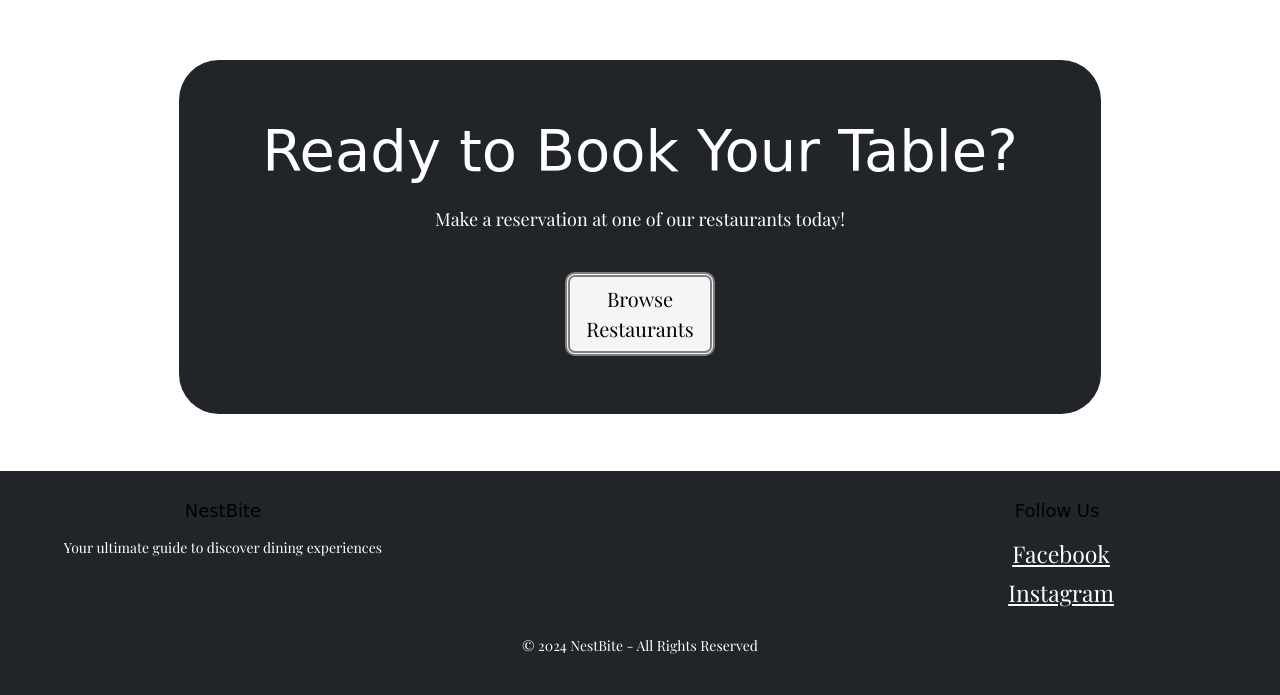
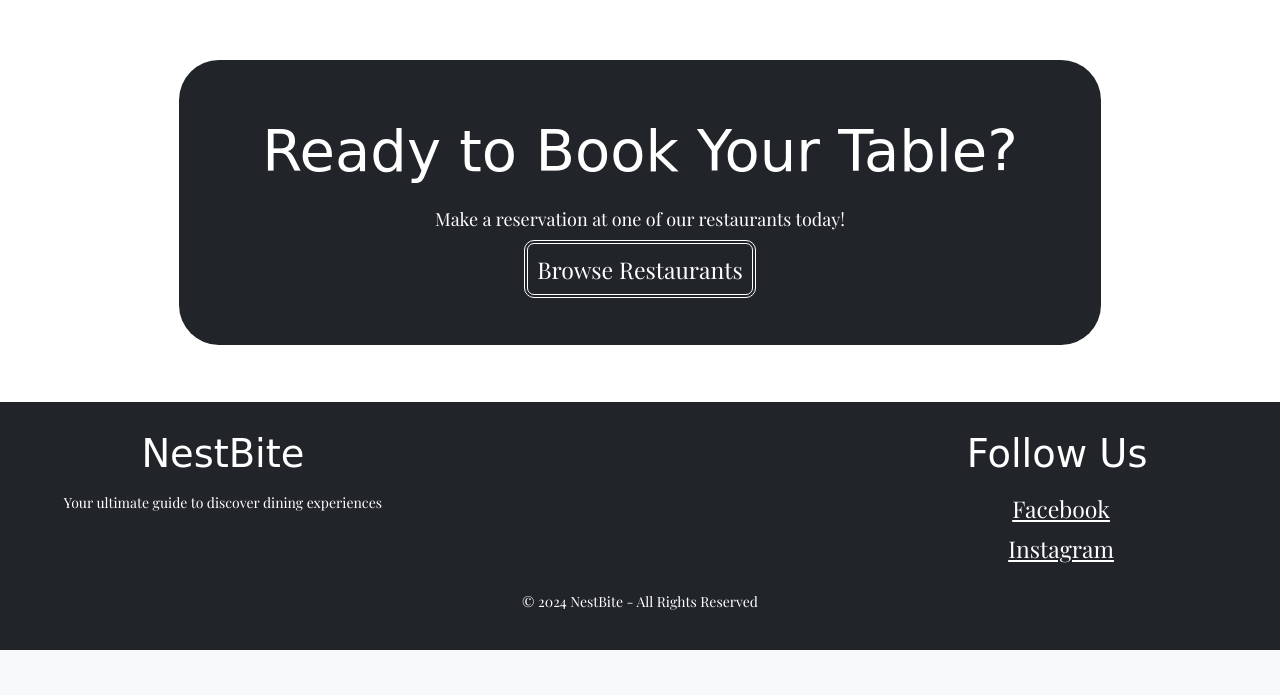
Before and after one commit to ValerioS05/nestbite, a Django app: page / in a window 1280 px wide. Shown: the part 904-1599 px from the top of the page. After the commit the page ends 1554 px from the top, so only its background shows below. Run offline with Django 4.2, Linux system fonts and the light colour scheme; some libraries are stand-ins or nearby versions; some web fonts are replaced.

Commit message:
update styling of templates for better visual and formatting

```diff
--- a/static/css/style.css
+++ b/static/css/style.css
@@ -15,7 +15,10 @@ h1, h2, h3, h4, h5, h6 {
     font-size: 3rem;
     color: black;
 }
-
+footer h5 {
+    color: white;
+    font-size: 25px;
+}
 .content-wrapper {
     flex: 1;
 }
@@ -56,16 +59,6 @@ label {
     margin-top: 20px;
 }
 
-.rest-btn-container a {
-    color:black;
-    background-color: whitesmoke;
-    border: 5px double grey;
-    border-radius: 10px;
-    width: 150px;
-    text-align: center;
-    font-size: 20px;
-}
-
 /* Restaurant list (restaurants.html)*/
 
 .restaurant-item-wrapper {
@@ -73,20 +66,70 @@ label {
     box-shadow: 0 10px 10px grey;
     border-radius: 20px;
     text-align: center;
+    transition: color .40s ease-in-out, background-color .40s ease-in-out, border-color .40s ease-in-out, box-shadow .40s ease-in-out;
 }
 
 .restaurant-item-wrapper:hover {
     box-shadow: 0 18px 10px black;
 }
 
-.page-item {
+
+/* Buttons */
+
+.mod-btn {
     border-radius: 10px;
     border: 4px double black;
+    color: black;
+    text-align: center;
+    padding: 0.5rem;
+    margin-top: 50px;
+    text-decoration: none;
+    transition: color .40s ease-in-out, background-color .40s ease-in-out, border-color .40s ease-in-out, box-shadow .40s ease-in-out;
 }
-.page-link {
+
+.mod-btn:hover {
+    color: white;
+    box-shadow: 0 5px 5px black;
+    background-color: black;
+}
+
+/*Button (index.html) */
+.mod-btn-index {
+    border-radius: 10px;
+    border: 4px double white;
+    color: white;
+    text-align: center;
+    padding: 0.5rem;
+    margin-top: 50px;
+    text-decoration: none;
+    transition: color .40s ease-in-out, background-color .40s ease-in-out, border-color .40s ease-in-out, box-shadow .40s ease-in-out;
+}
+
+.mod-btn-index:hover {
     color: black;
-    padding: auto;
-    border-radius: 20px;
+    box-shadow: 0 5px 5px white;
+    background-color: white;
+}
+/*Clear buttons mod (restaurants.html)*/
+.clear-btn {
+    border-radius: 10px;
+    border: 4px double black;
+    color: black;
+    text-align: center;
+    padding: 0.3rem;
+    text-decoration: none;
+    transition: color .40s ease-in-out, background-color .40s ease-in-out, border-color .40s ease-in-out, box-shadow .40s ease-in-out;
+}
+
+.clear-btn:hover {
+    color: white;
+    box-shadow: 0 5px 5px black;
+    background-color: black;
+}
+
+
+textarea{
+    max-width: 100%;
 }
 /* Footer style */
 .footer {
--- a/templates/base.html
+++ b/templates/base.html
@@ -99,14 +99,14 @@
     <footer class="footer bg-dark text-white text-center text-md-start py-4 mt-4">
         <div class="container-fluid px-3 px-md-4">
             <div class="row text-center text-md-start">
-                <div class="col-12 col-md-4 mb-3 mb-md-0">
-                    <h5>NestBite</h5>
+                <div class="col-12 col-md-4 mb-3 mb-md-0 ">
+                    <h5 class="fs-2">NestBite</h5>
                     <p>Your ultimate guide to discover dining experiences</p>
                 </div>
                 <div class="col-12 col-md-4 mb-3 mb-md-0">
                 </div>
                 <div class="col-12 col-md-4 mb-3 mb-md-0">
-                    <h5>Follow Us</h5>
+                    <h5 class="fs-2">Follow Us</h5>
                     <a href="https://www.facebook.com" class="text-white social-link">
                         <i class="bi bi-facebook"></i> Facebook
                     </a>
--- a/templates/index.html
+++ b/templates/index.html
@@ -37,6 +37,6 @@
     <section class="rest-btn-container text-center bg-dark  py-5">
         <h2 class="text-white">Ready to Book Your Table?</h2>
         <p class="text-white">Make a reservation at one of our restaurants today!</p>
-        <a href="{% url 'restaurant_list' %}" class="btn btn-light mt-3">Browse Restaurants</a>
+        <a href="{% url 'restaurant_list' %}" class="mod-btn-index">Browse Restaurants</a>
     </section>
 {% endblock %}
```
Also changed, not shown: templates/profile/contact_us.html (+5 -5 lines), templates/restaurant_detail.html (+13 -7 lines), templates/restaurants.html (+5 -5 lines).
